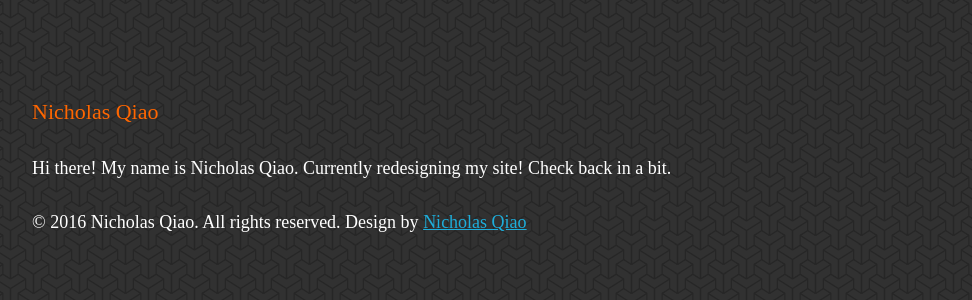
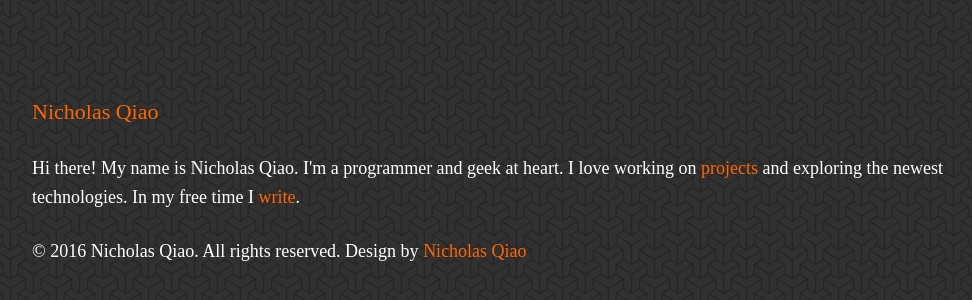
Before and after one commit to nicholasqiao/nicholasqiao.sandbox, a plain HTML site: page index.html in a window 1280 px wide. Shown: the part 146-446 px from the top of the page, without its empty margins (128-1100 px from the left). Drawn offline with Linux system fonts and the light colour scheme; a web font is replaced by a local one.

Commit message:
added text

```diff
--- a/css/custom.css
+++ b/css/custom.css
@@ -17,3 +17,20 @@ p {
 	font-family: "MS PGothic";
 	src: url(../fonts/msgothic.ttc);
 }
+
+.orange {
+	color: rgb(255,102,0) !important;
+}
+
+#two {
+	font-size: 30px;
+}
+
+#three {
+	font-size: 35px;
+}
+
+a {
+	color: rgb(255,102,0);
+	text-decoration: none;
+}
--- a/index.html
+++ b/index.html
@@ -36,7 +36,7 @@
     <div class="row">
       <div id="what" class="column" style="margin-top: 25%">
         <p id="title">Nicholas Qiao</p>
-        <p>Hi there! My name is Nicholas Qiao. Currently redesigning my site! Check back in a bit.</p>
+        <p>Hi there! My name is Nicholas Qiao. I'm a programmer and geek at heart. I love working on <a href="https://github.com/nicholasqiao">projects</a> and exploring the newest technologies. In my free time I <span class="orange"><a href="https://medium.com/@nicholasqiao">write</a></span>.</p>
         <p>&copy 2016 Nicholas Qiao. All rights reserved. Design by <a href="http://www.nicholasqiao.com" target="_blank">Nicholas Qiao</a></p>
       </div>
     </div>
```
